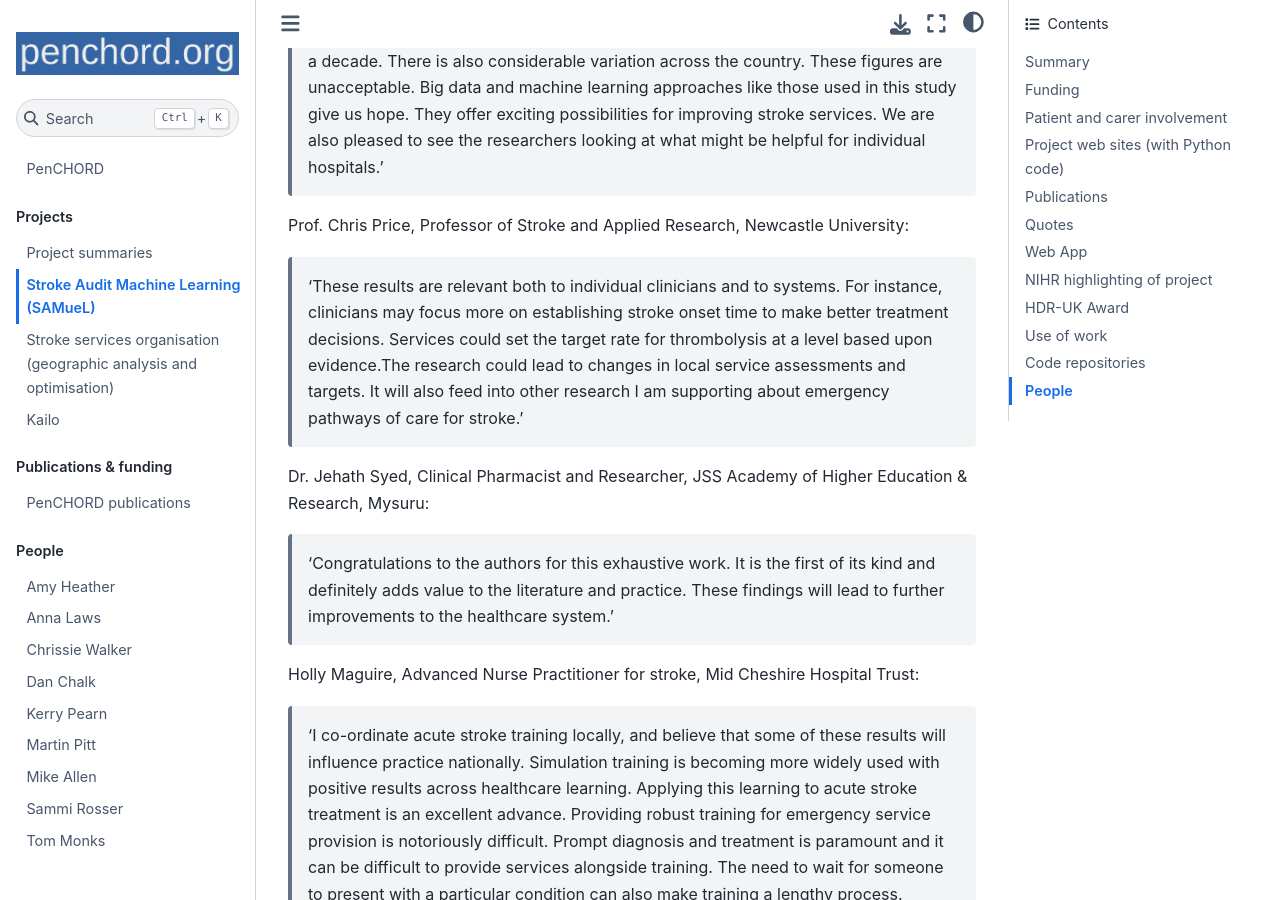
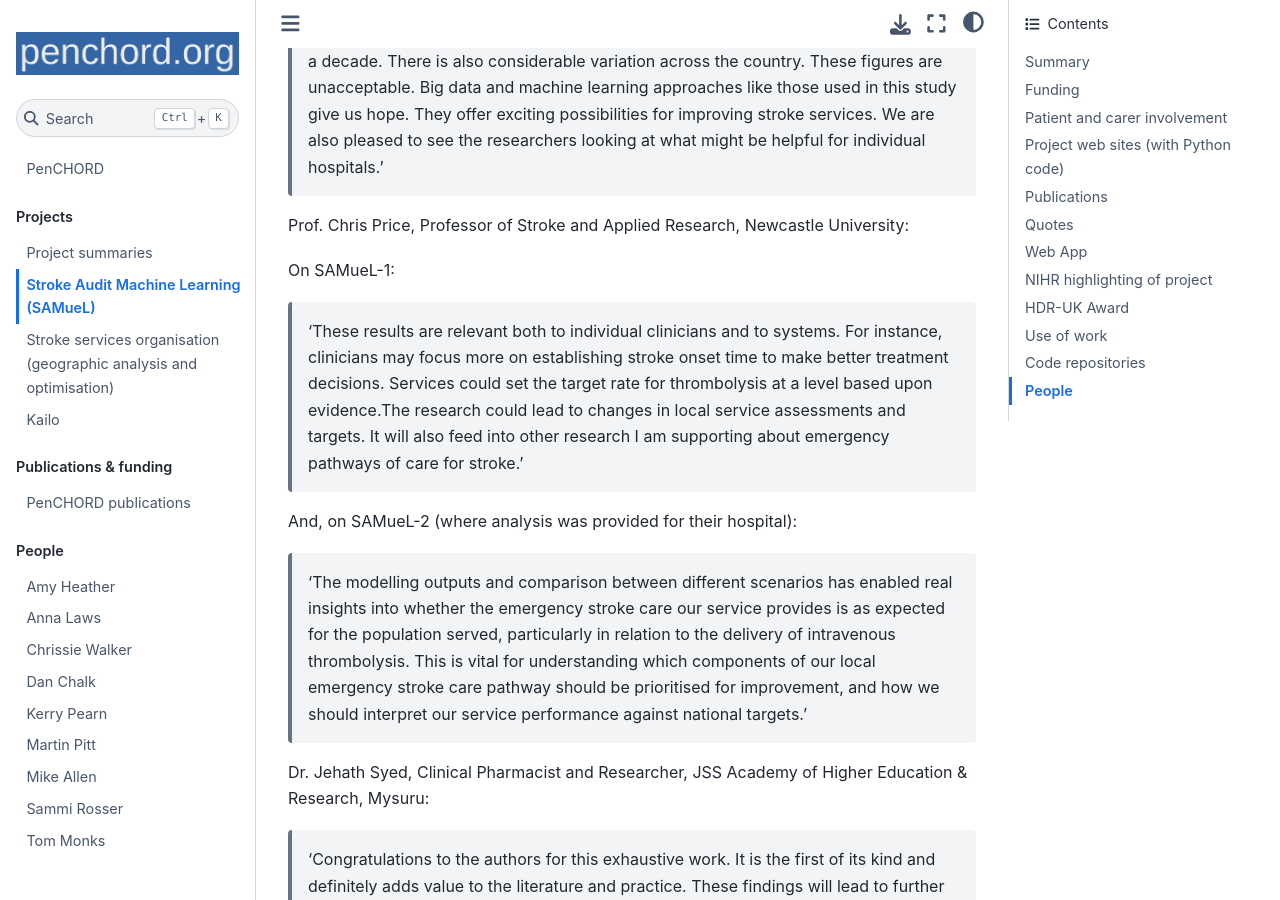
Before and after one commit to penchord/web, a Jupyter Book: the page built from project_pages/samuel_1.md, in a window 1280 px wide and 900 px high, scrolled down 4398 px. Built offline with Jupyter Book 1.0.4 settings and Sphinx 7.4.7 and the Sphinx Book theme 1.1.4, drawn with Linux system fonts in a browser that asks for light colours.

Commit message:
Update SAMueL

```diff
--- a/project_pages/samuel_1.md
+++ b/project_pages/samuel_1.md
@@ -77,7 +77,13 @@ Dr. Richard Francis, Head of Research, Stroke Association:
 
 Prof. Chris Price, Professor of Stroke and Applied Research, Newcastle University:
 
+On SAMueL-1:
+
 > 'These results are relevant both to individual clinicians and to systems. For instance, clinicians may focus more on establishing stroke onset time to make better treatment decisions. Services could set the target rate for thrombolysis at a level based upon evidence.The research could lead to changes in local service assessments and targets. It will also feed into other research I am supporting about emergency pathways of care for stroke.'
+
+And, on SAMueL-2 (where analysis was provided for their hospital):
+
+> 'The modelling outputs and comparison between different scenarios has enabled real insights into whether the emergency stroke care our service provides is as expected for the population served, particularly in relation to the delivery of intravenous thrombolysis. This is vital for understanding which components of our local emergency stroke care pathway should be prioritised for improvement, and how we should interpret our service performance against national targets.'
 
 Dr. Jehath Syed, Clinical Pharmacist and Researcher, JSS Academy of Higher Education & Research, Mysuru:
 
```
